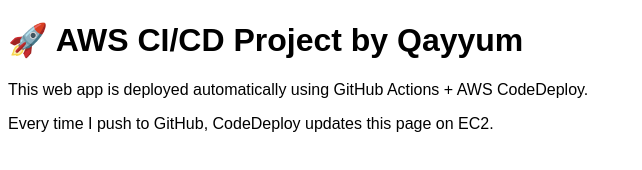
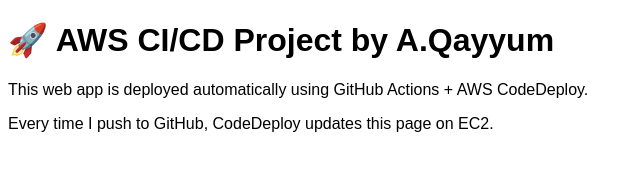
Before and after one commit to khqayyum/Automated_Deployment_System, a plain HTML site: page index.html in a window 1280 px wide. Shown: the whole page, without its empty margins (0-642 px from the left). Drawn offline with Linux system fonts and the light colour scheme.

Commit message:
Update index.html

```diff
--- a/index.html
+++ b/index.html
@@ -2,7 +2,7 @@
 <html>
   <head><meta charset="utf-8"><title>MyWebApp</title></head>
   <body style="font-family: sans-serif">
-    <h1>🚀 AWS CI/CD Project by Qayyum</h1>
+    <h1>🚀 AWS CI/CD Project by A.Qayyum</h1>
     <p>This web app is deployed automatically using GitHub Actions + AWS CodeDeploy.</p>
     <p>Every time I push to GitHub, CodeDeploy updates this page on EC2.</p>
   </body>
```
